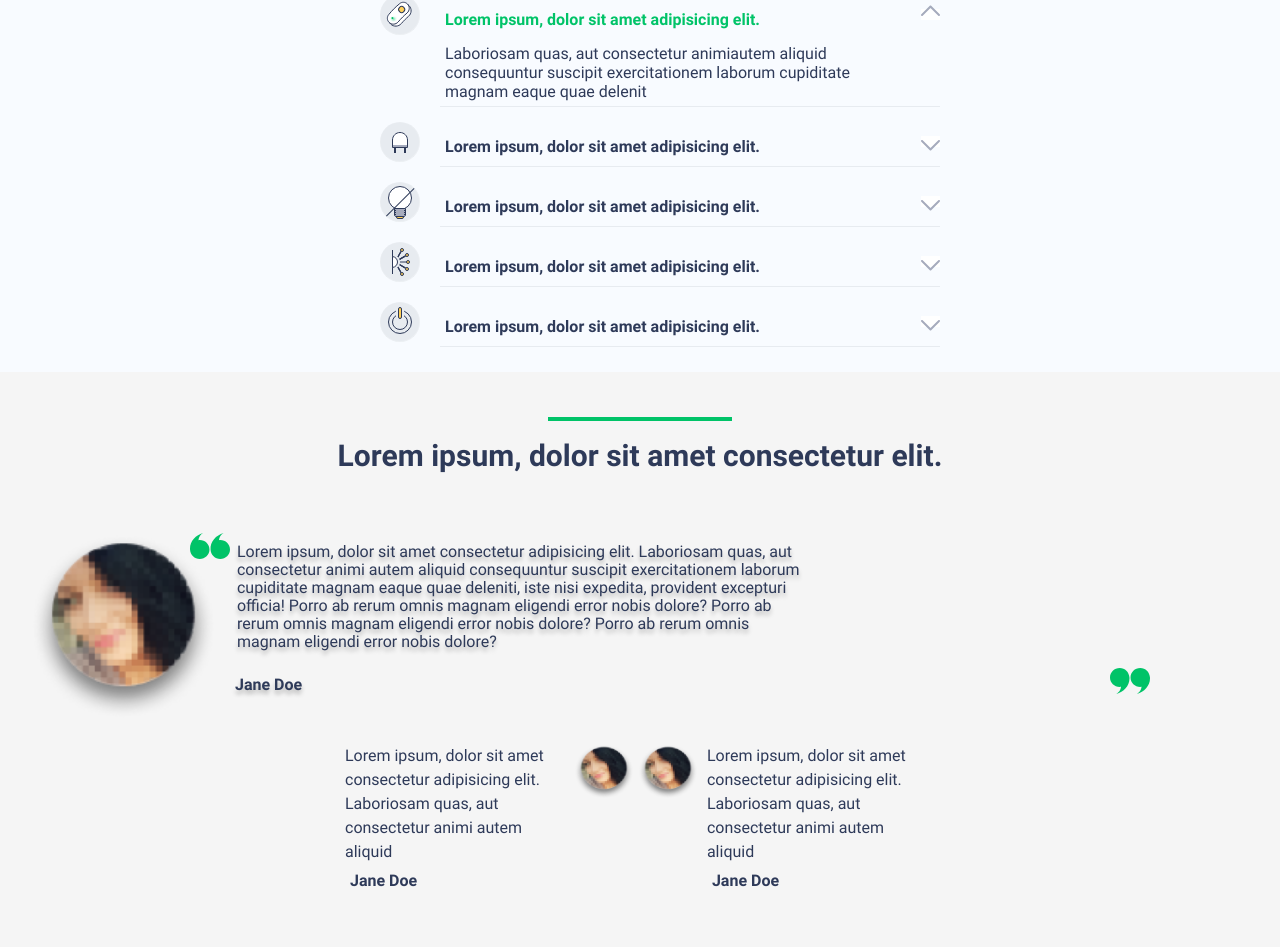
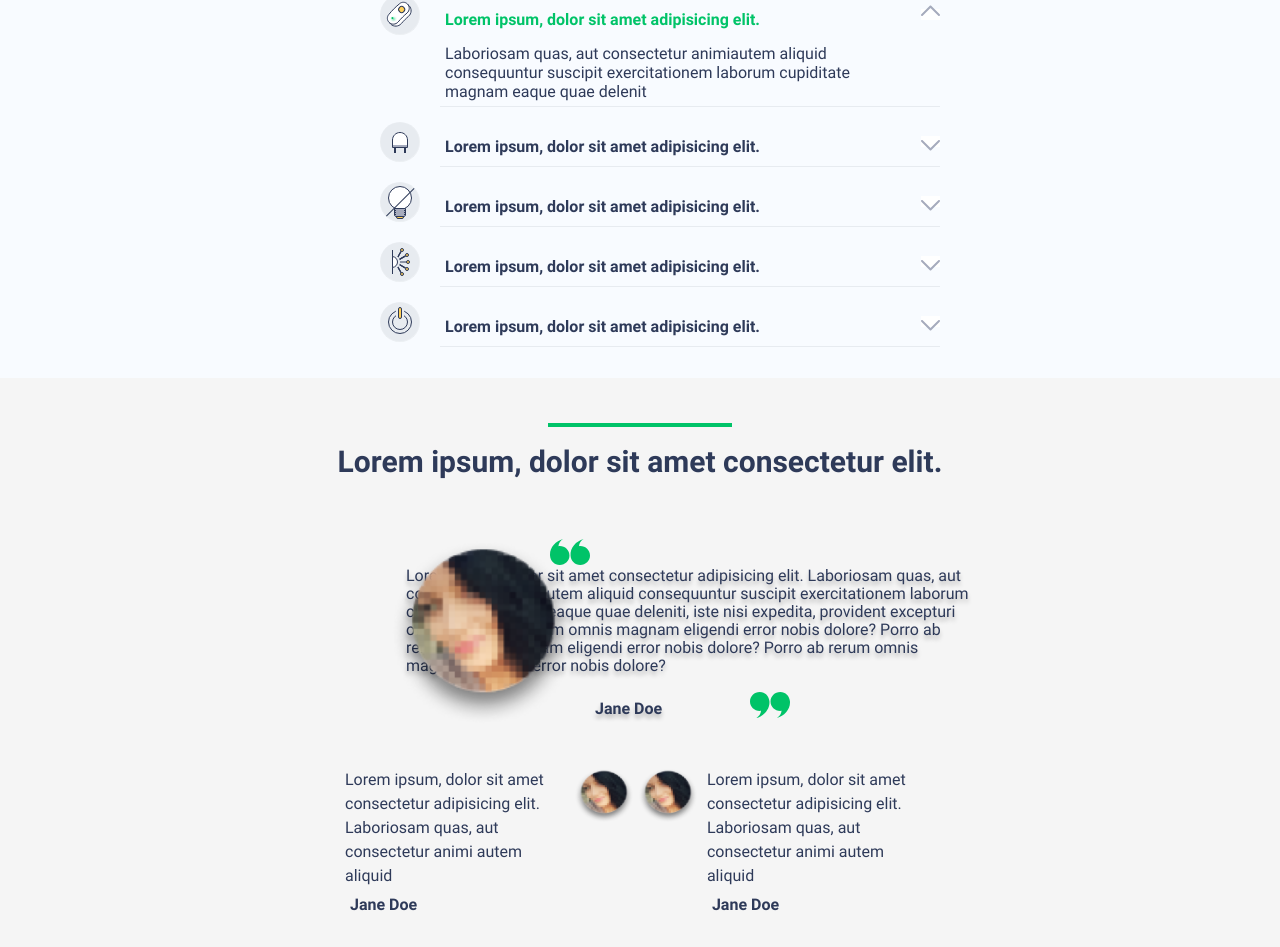
Before and after one commit to EPShepelev/adcombo-test, a website: page app/index.html in a window 1280 px wide. Shown: the part 1059-2006 px from the top of the page. Drawn offline with nearby package versions, Linux system fonts and the light colour scheme.

Commit message:
fixed bugs

```diff
--- a/app/scss/tablet-1920.scss
+++ b/app/scss/tablet-1920.scss
@@ -58,7 +58,7 @@
     &__inner {
       direction: initial;
     }
-    &&__item {
+    &__item {
       &::after {
         right: 38px;
       }
--- a/app/scss/tablet-768.scss
+++ b/app/scss/tablet-768.scss
@@ -192,7 +192,7 @@
       }
     }
     &__item {
-      width: 100%;
+      min-width: 500px;
       background: $bg-color;
       text-align: left;
       line-height: 18px;
@@ -231,7 +231,7 @@
     }
     &__item-text {
       display: inline-block;
-      width: 380px;
+      min-width: 380px;
       padding: 10px 16px 20px 16px;
     }
     &__item-author {
```
Also changed, not shown: app/css/style.min.css.
